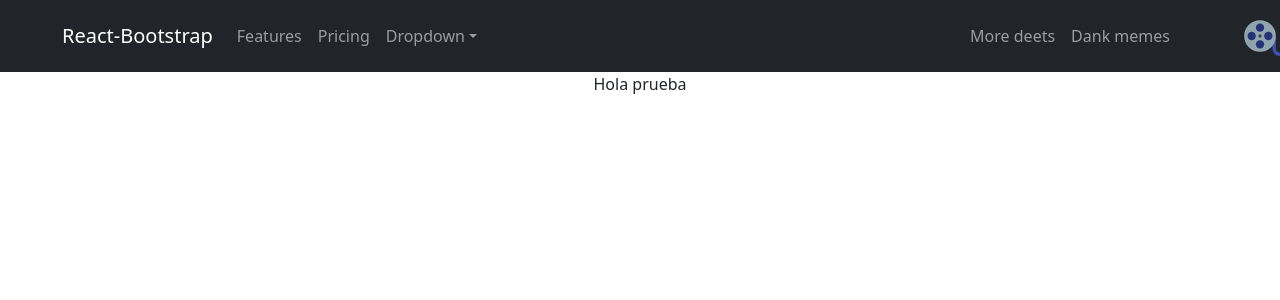
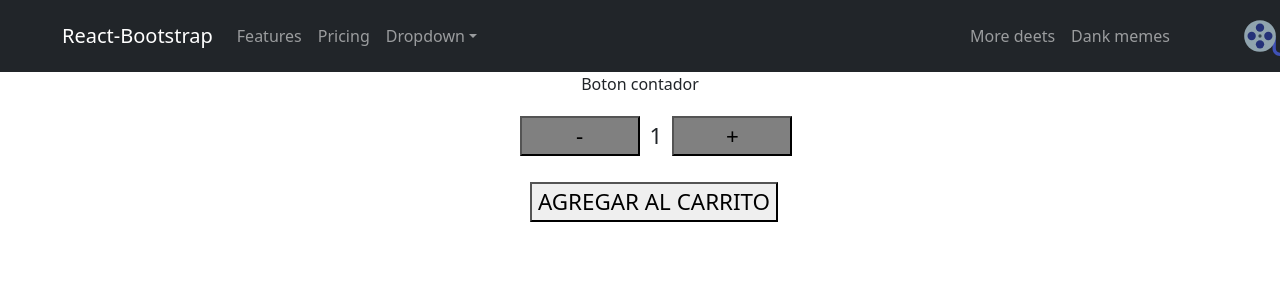
Before and after one commit to jorgeoliverat/proyectoReact, a React (Create React App) app in the folder proyectoreactjs/: page / in a window 1280 px wide. Shown: the top 300 px of the page. Built offline with nearby package versions, Linux system fonts and the light colour scheme.

Commit message:
Se agrega boton contador

```diff
--- a/proyectoreactjs/src/App.js
+++ b/proyectoreactjs/src/App.js
@@ -3,13 +3,22 @@ import NavBar from './Components/NavBar/NavBar';
 import './App.css';
 import 'bootstrap/dist/css/bootstrap.min.css';
 import ItemListContainer from './Components/ItemListContainer/ItemListContainer';
+// import { useState } from 'react';
 
 
 function App() {
+// const [count, setCount] = useState(0)
+
+//   function contador () {
+//     setCount (count + 1)
+//   }
+
   return (
     <div className='App'>
     <NavBar/>
-    <ItemListContainer greeting = {'Hola prueba'} />
+    <ItemListContainer greeting = {'Boton contador'} />
+    {/* {count} */}
+    {/* <button onClick={contador} >Click +</button> */}
     </div>
   );
 }
--- /dev/null
+++ b/proyectoreactjs/src/Components/ItemCount/ItemCount.js
@@ -0,0 +1,33 @@
+import React, {useState} from "react";
+import '../styles/ItemCount.css'
+
+export const ItemCount = ({stock, inicial}) => {
+    const [cuantity, setCuantity] = useState (inicial);
+
+    const onAdd = () => {console.log(cuantity)}
+    const resta = () => {
+        if (cuantity > 1) {
+            setCuantity (cuantity - 1);
+        }
+    };
+    const suma = () => {
+        if (cuantity < stock) {
+            setCuantity (cuantity + 1);
+        }
+    };
+    return (
+        <section className="count">
+            <ul>
+            <button type="button" className="buttons" onClick={resta}>-</button>
+            {cuantity}
+            <button type="button" className="buttons" onClick={suma}>+</button>
+            </ul>
+
+            <button type="submit" className="count__button" value={cuantity} onClick={onAdd}>
+                AGREGAR AL CARRITO
+            </button>
+        </section>
+    );
+}
+
+// export default ItemCount
--- a/proyectoreactjs/src/Components/ItemListContainer/ItemListContainer.js
+++ b/proyectoreactjs/src/Components/ItemListContainer/ItemListContainer.js
@@ -1,7 +1,13 @@
+import React from "react"
+import { ItemCount } from "../ItemCount/ItemCount"
 
 const ItemListContainer = ( { greeting = 'saludo'} ) => {
+
     return (
-    <div>{greeting}</div>
+    <>
+        {greeting}
+        <ItemCount stock = {5} inicial = {1}/>
+    </>
     )
 }
 
--- /dev/null
+++ b/proyectoreactjs/src/Components/styles/ItemCount.css
@@ -0,0 +1,21 @@
+.count {
+    width: 100%;
+    height: 100%;
+    font-size: 1.4rem;
+    margin-top: 10px;
+}
+.buttons {
+    background-color: gray;
+    justify-content: center;
+    width: 120px;
+    margin: 10px;
+}
+
+.count__button{
+    margin-left: 28px;
+}
+
+.count__button:hover {
+    border: solid;
+    background-color: rgba(255, 255, 0, 0.901);
+    }
```
